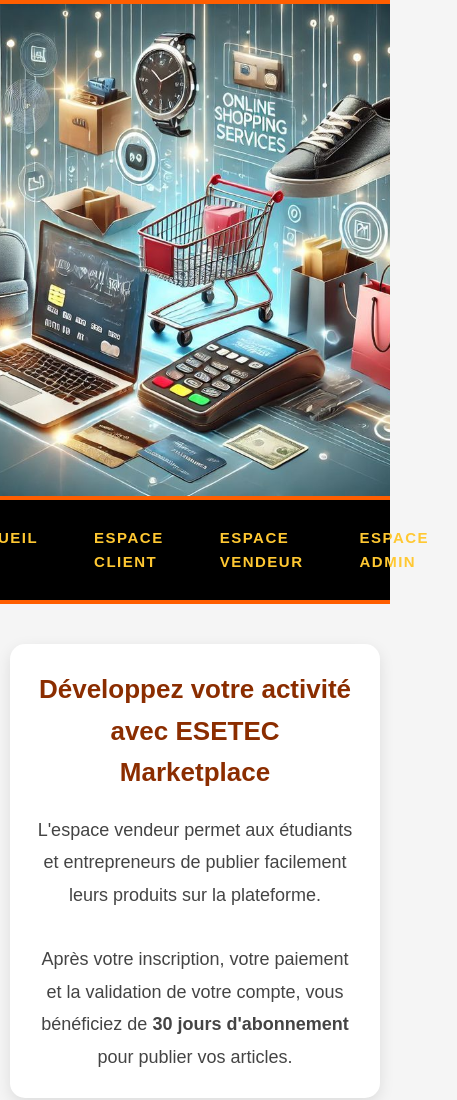
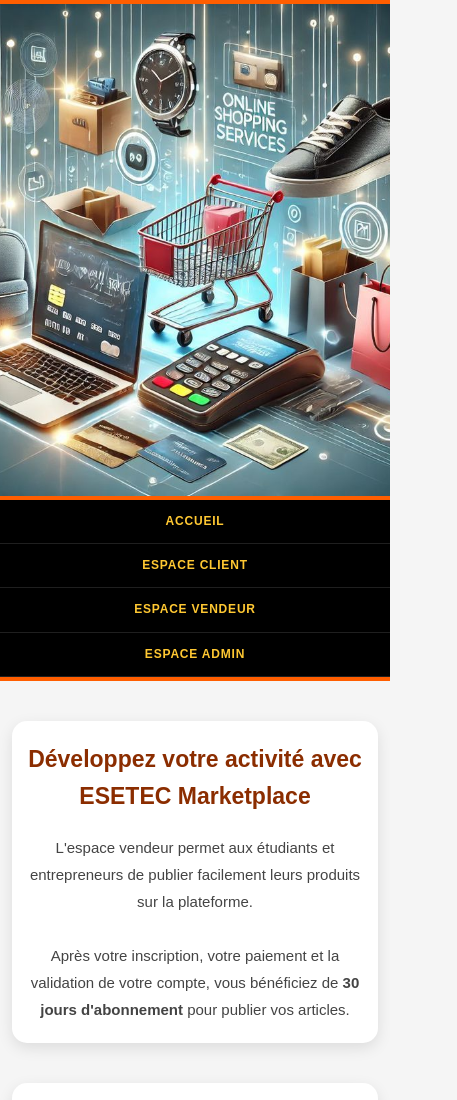
Before and after one commit to moayeeliseleoncek-creator/market_place, a plain HTML site: page espace_vendeur.html in a window 390 px wide. Shown: the top 1100 px of the page, 457 px wide, since content can reach past the window. Drawn offline with Linux system fonts and the light colour scheme.

Commit message:
Refactor and enhance CSS styles for layout and responsiveness

```diff
--- a/espace_vendeur.css
+++ b/espace_vendeur.css
@@ -41,17 +41,30 @@
     margin-bottom: 15px;
 }
 
-.menu {
+/* =========================
+   BARRE DE NAVIGATION
+========================= */
+
+.menu{
     list-style: none;
     display: flex;
     justify-content: center;
+    align-items: stretch;
+    flex-wrap: wrap;
+    width: 100%;
     margin: 0;
     padding: 0;
     background-color: #000;
     border-bottom: 4px solid #ff5e00;
 }
 
-.menu li a {
+.menu li{
+    list-style: none;
+    margin: 0;
+    padding: 0;
+}
+
+.menu li a{
     display: block;
     padding: 16px 28px;
     color: rgb(255, 200, 50);
@@ -61,12 +74,132 @@
     font-weight: 700;
     letter-spacing: 1.5px;
     text-transform: uppercase;
+    white-space: nowrap;
 }
 
-.menu li a:hover {
+.menu li a:hover{
     background-color: rgb(212, 160, 23);
     color: #000;
 }
+
+/* =========================
+   RESPONSIVE NAVIGATION
+========================= */
+
+/* Écrans moyens */
+
+@media(max-width:1200px){
+
+    .menu li a{
+        padding: 15px 18px;
+        font-size: 14px;
+        letter-spacing: 1px;
+    }
+}
+
+
+/* Tablettes */
+
+@media(max-width:900px){
+
+    .menu{
+        justify-content: center;
+    }
+
+    .menu li{
+        flex: 0 0 auto;
+    }
+
+    .menu li a{
+        padding: 13px 14px;
+        font-size: 13px;
+        letter-spacing: 0.8px;
+    }
+}
+
+
+/* Petites tablettes / grands téléphones */
+
+@media(max-width:768px){
+
+    .menu{
+        display: grid;
+        grid-template-columns: repeat(2, 1fr);
+        width: 100%;
+    }
+
+    .menu li{
+        width: 100%;
+    }
+
+    .menu li a{
+        width: 100%;
+        padding: 13px 8px;
+        text-align: center;
+        font-size: 12px;
+        letter-spacing: 0.7px;
+        border-bottom: 1px solid rgba(255,255,255,0.12);
+    }
+
+    .menu li:nth-child(odd) a{
+        border-right: 1px solid rgba(255,255,255,0.12);
+    }
+
+    header h1{
+        font-size: 28px;
+    }
+}
+
+
+/* Téléphones */
+
+@media(max-width:480px){
+
+    .menu{
+        grid-template-columns: 1fr;
+    }
+
+    .menu li{
+        width: 100%;
+    }
+
+    .menu li a{
+        padding: 12px 10px;
+        font-size: 12px;
+        letter-spacing: 0.8px;
+        text-align: center;
+    }
+
+    .menu li:nth-child(odd) a{
+        border-right: none;
+    }
+
+    header{
+        padding: 15px 10px;
+    }
+
+    header h1{
+        font-size: 24px;
+        line-height: 1.3;
+    }
+}
+
+
+/* Très petits téléphones */
+
+@media(max-width:360px){
+
+    .menu li a{
+        padding: 11px 8px;
+        font-size: 11px;
+        letter-spacing: 0.5px;
+    }
+
+    header h1{
+        font-size: 21px;
+    }
+}
+
 
 /* =========================
    PRESENTATION
@@ -94,6 +227,7 @@
     color: #444;
     line-height: 1.8;
 }
+
 
 /* =========================
    FORMULAIRES
@@ -163,6 +297,7 @@
     background: #ff5e00;
 }
 
+
 /* =========================
    PAIEMENT
 ========================= */
@@ -177,6 +312,7 @@
     color: #444;
 }
 
+
 /* =========================
    FOOTER
 ========================= */
@@ -190,16 +326,12 @@
     border-top: 4px solid #ff5e00;
 }
 
+
 /* =========================
-   RESPONSIVE
+   RESPONSIVE CONTENU
 ========================= */
 
 @media(max-width:768px){
-
-    nav a{
-        display: block;
-        margin: 10px 0;
-    }
 
     .presentation-vendeur,
     #connexion,
@@ -210,11 +342,36 @@
         padding: 25px;
     }
 
-    header h1{
-        font-size: 28px;
+    .presentation-vendeur h2{
+        font-size: 26px;
+    }
+
+    .presentation-vendeur p{
+        font-size: 16px;
+    }
+}
+
+
+/* =========================
+   TRÈS PETITS ÉCRANS
+========================= */
+
+@media(max-width:480px){
+
+    .presentation-vendeur,
+    #connexion,
+    #inscription,
+    #ajouter_article,
+    #paiement{
+        width: 94%;
+        padding: 20px 15px;
     }
 
     .presentation-vendeur h2{
-        font-size: 26px;
+        font-size: 23px;
+    }
+
+    .presentation-vendeur p{
+        font-size: 15px;
     }
 }
```
